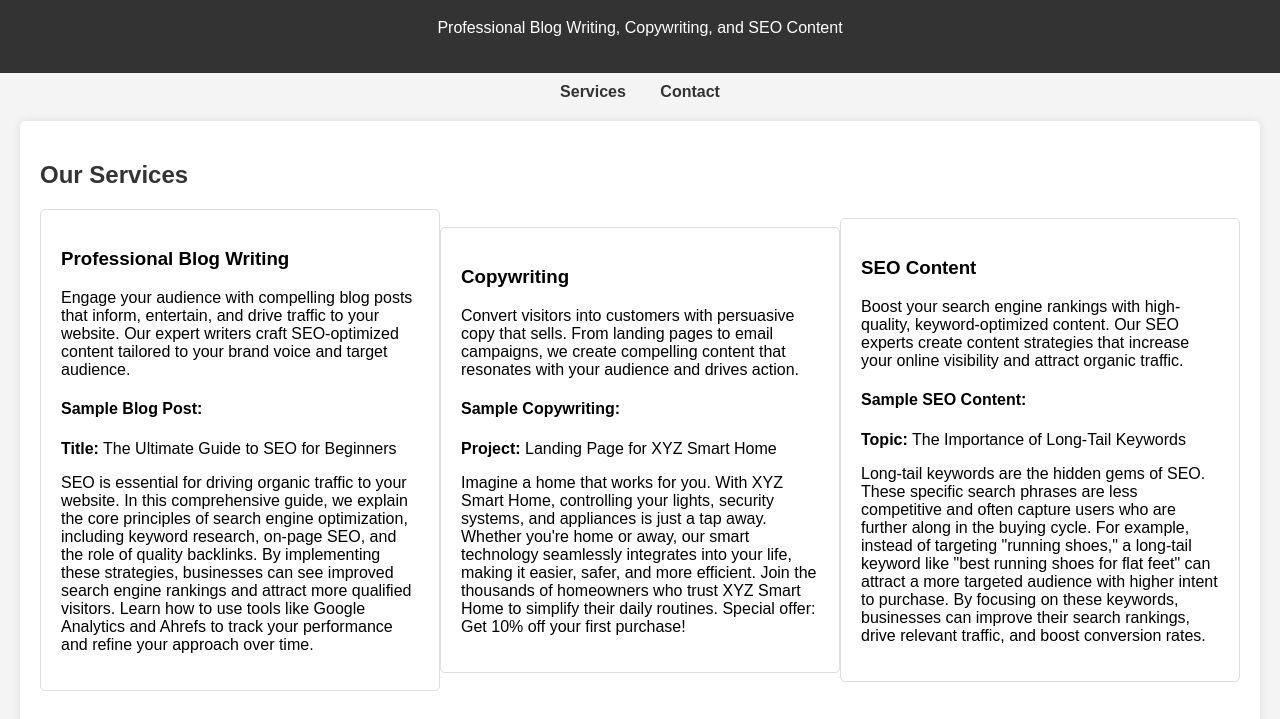
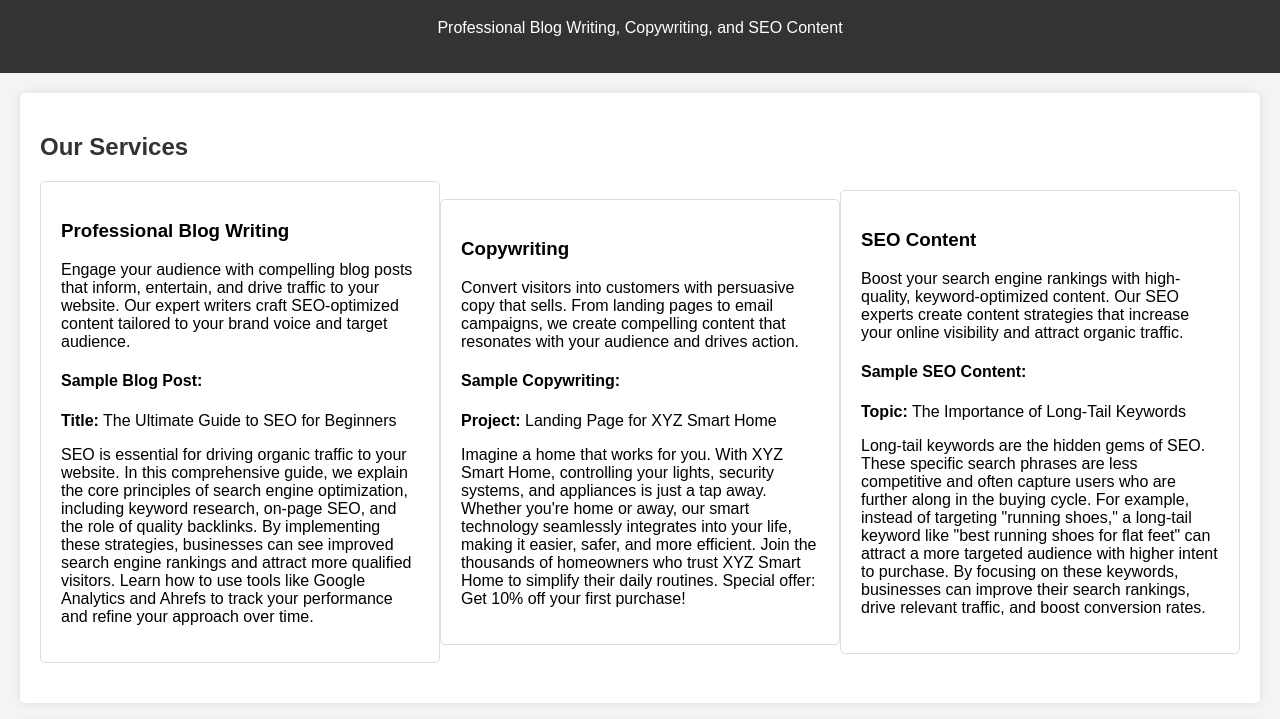
Before and after one commit to uberdave/my-site, a plain HTML site: page index.html in a window 1280 px wide. Shown: the part 81-800 px from the top of the page. Drawn offline with Linux system fonts and the light colour scheme.

Commit message:
Update index.html

```diff
--- a/index.html
+++ b/index.html
@@ -17,16 +17,6 @@
             color: white;
             padding: 20px;
             text-align: center;
-        }
-        nav {
-            margin: 10px;
-            text-align: center;
-        }
-        nav a {
-            margin: 0 15px;
-            text-decoration: none;
-            color: #333;
-            font-weight: bold;
         }
         section {
             padding: 20px;
@@ -58,9 +48,6 @@
             padding: 20px;
             margin-top: 20px;
         }
-        a {
-            color: #007bff;
-        }
         @media (min-width: 768px) {
             .services {
                 flex-direction: row;
@@ -79,12 +66,7 @@
         <p>Professional Blog Writing, Copywriting, and SEO Content</p>
     </header>
 
-    <nav>
-        <a href="#services">Services</a>
-        <a href="#contact">Contact</a>
-    </nav>
-
-    <section id="services">
+    <section>
         <h2>Our Services</h2>
         <div class="services">
             <!-- Blog Writing Service with Sample -->
@@ -116,7 +98,7 @@
         </div>
     </section>
 
-    <section id="contact">
+    <section>
         <h2>Contact Us</h2>
         <p>Interested in working together? Let’s get in touch!</p>
         <p>Email: <a href="mailto:overman.d@gmail.com">overman.d@gmail.com</a></p>
```
